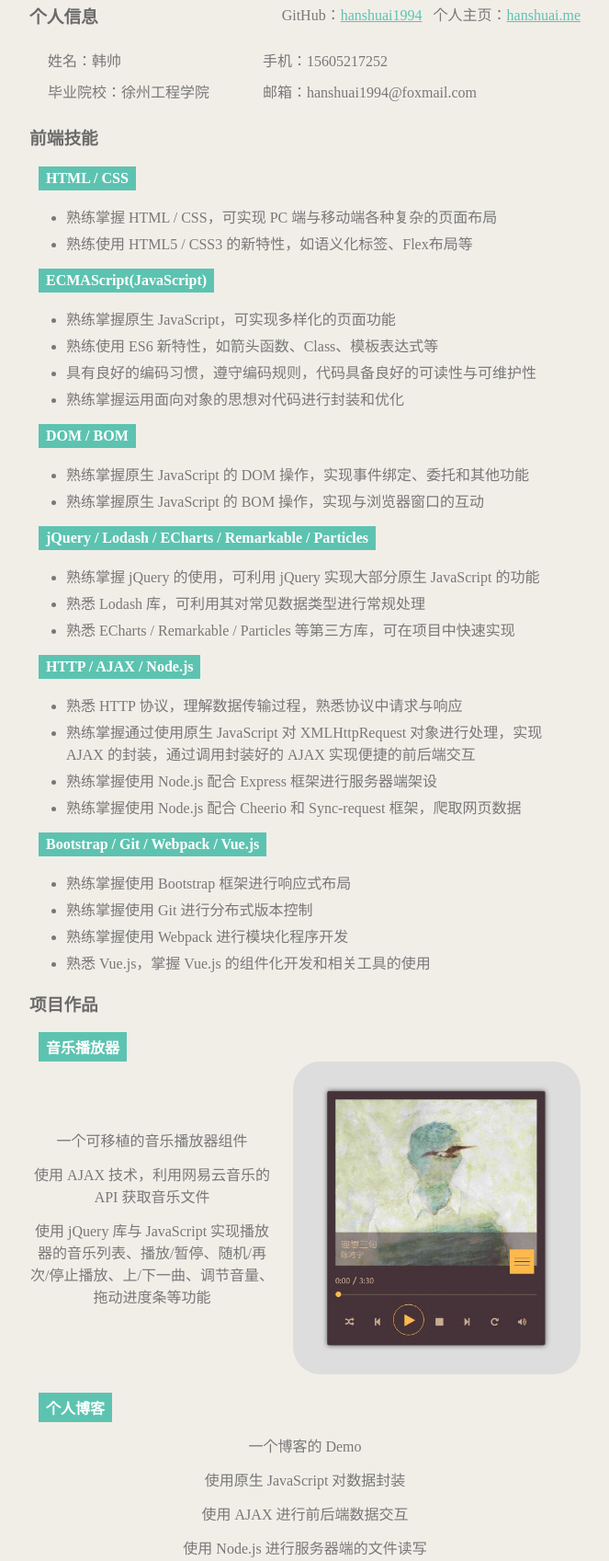
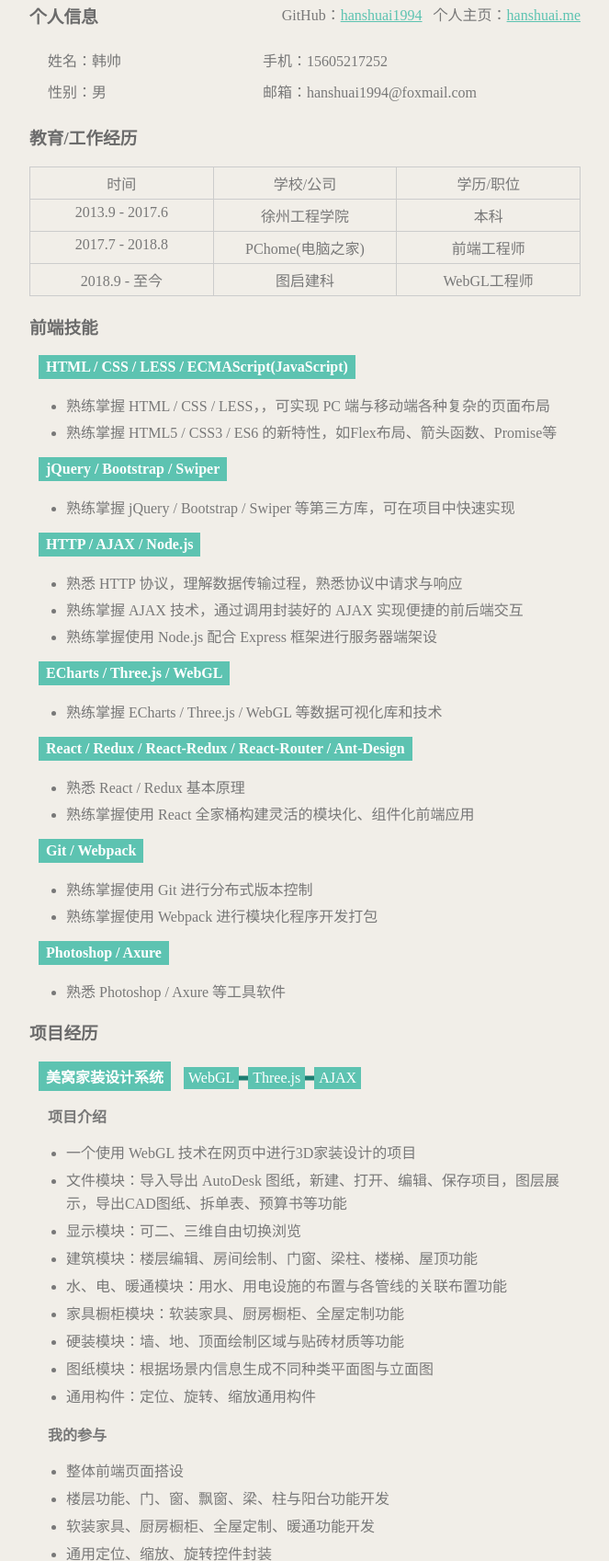
Before and after one commit to hanshuai1994/hanshuai1994.github.io, a plain HTML site: page resume/index.html in a window 1280 px wide. Shown: the part 16-1713 px from the top of the page at 92% size, without its empty margins (308-971 px from the left). Drawn offline with Linux system fonts and the light colour scheme.

Commit message:
更新简历

```diff
--- a/resume/css/resume.css
+++ b/resume/css/resume.css
@@ -27,6 +27,32 @@ a {
 
 .info_article div p:last-child {
     margin-left: 30px;
+}
+
+.career .table {
+    border: 1px solid #ccc;
+    display: flex;
+    flex-direction: column;
+}
+
+/* 行 */
+.career .table > div {
+    display: flex;
+}
+
+.career .table > div:not(:last-child) {
+    border-bottom: 1px solid #ccc;
+}
+
+/* 列 */
+.career .table > div > div {
+    flex: 1;
+    text-align: center;
+    padding: 5px 0;
+}
+
+.career .table > div > div:not(:last-child) {
+    border-right: 1px solid #ccc;
 }
 
 .skill_article li {
@@ -79,7 +105,7 @@ img {
     height: 340px;
     max-width: 100%;
     max-height: 100%;
-    border-radius: 30px;
+    border-radius: 5px;
 }
 
 .banner img {
@@ -105,15 +131,16 @@ img {
     margin-bottom: 20px;
 }
 
-.introduction {
-    display: flex;
-    flex-direction: column;
-    justify-content: center;
+.content li {
+    margin: 5px auto;
+    /* text-indent: 2em; */
+    line-height: 25px;
+    /* text-align: center; */
 }
 
-.introduction-text p {
-    margin: 13px auto;
-    text-align: center;
+h5 {
+    margin: 15px 0 15px 20px;
+    font-size: 16px;
 }
 
 .program_article h4:first-child {
@@ -123,3 +150,41 @@ img {
 .program_article h4 {
     margin-top: 20px;
 }
+
+.keywords {
+    position: relative;
+    display: inline-flex;
+}
+
+.keywords > .line-back {
+    position: absolute;
+    width: calc(100% - 10px);
+    height: 5px;
+    top: 50%;
+    left: 50%;
+    transform: translate(-50%, -50%);
+    background-color: #1D7D71;
+}
+
+.keywords > span {
+    background-color: #5dc3b1;
+    padding: 3px 5px;
+    color: #fff;
+    z-index: 1;
+}
+
+.keywords > span:not(:first-child) {
+    margin-left: 10px;
+}
+
+/* .info {
+    padding-top: 20px;
+}
+
+.program {
+    padding-top: 80px;
+}
+
+#page_3 {
+    margin-top: 100px !important;
+} */
--- a/resume/index.html
+++ b/resume/index.html
@@ -1,5 +1,6 @@
 <!DOCTYPE html>
 <html>
+
 <head>
     <meta charset="utf-8">
     <title>我的个人简历</title>
@@ -7,10 +8,12 @@
     <link rel="stylesheet" href="css/resume.css">
     <base target="_blank">
 </head>
+
 <body>
     <div class="container">
         <div class="info">
-                <p id="myweb">GitHub：<a href="https://github.com/hanshuai1994">hanshuai1994</a>&nbsp;&nbsp;&nbsp;个人主页：<a href="http://hanshuai.me">hanshuai.me</a></p>
+            <p id="myweb">GitHub：<a href="https://github.com/hanshuai1994">hanshuai1994</a>&nbsp;&nbsp;&nbsp;个人主页：<a
+                    href="http://hanshuai1994.github.io">hanshuai.me</a></p>
             <h3>个人信息</h3>
             <article class="info_article">
                 <div class="line-1">
@@ -18,110 +21,141 @@
                     <p>手机：15605217252</p>
                 </div>
                 <div class="line-2">
-                        <p>毕业院校：徐州工程学院</p>
+                    <p>性别：男</p>
                     <p>邮箱：hanshuai1994@foxmail.com</p>
                 </div>
             </article>
         </div>
+        <div class="career">
+            <h3>教育/工作经历</h3>
+            <div class="table">
+                <div class="th">
+                    <div class="td">时间</div>
+                    <div class="td">学校/公司</div>
+                    <div class="td">学历/职位</div>
+                </div>
+                <div class="tr">
+                    <div class="td">2013.9 - 2017.6</div>
+                    <div class="td">徐州工程学院</div>
+                    <div class="td">本科</div>
+                </div>
+                <div class="tr">
+                    <div class="td">2017.7 - 2018.8</div>
+                    <div class="td">PChome(电脑之家)</div>
+                    <div class="td">前端工程师</div>
+                </div>
+                <div class="tr">
+                    <div class="td">2018.9 - 至今</div>
+                    <div class="td">图启建科</div>
+                    <div class="td">WebGL工程师</div>
+                </div>
+            </div>
+        </div>
         <div class="skill">
             <h3>前端技能</h3>
             <article class="skill_article">
-                    <h4>HTML / CSS</h4>
+                <h4>HTML / CSS / LESS / ECMAScript(JavaScript)</h4>
                 <ul>
-                        <li>熟练掌握 HTML / CSS，可实现 PC 端与移动端各种复杂的页面布局</li>
-                        <li>熟练使用 HTML5 / CSS3 的新特性，如语义化标签、Flex布局等</li>
+                    <li>熟练掌握 HTML / CSS / LESS，，可实现 PC 端与移动端各种复杂的页面布局</li>
+                    <li>熟练掌握 HTML5 / CSS3 / ES6 的新特性，如Flex布局、箭头函数、Promise等</li>
                 </ul>
-                    <h4>ECMAScript(JavaScript)</h4>
+                <h4>jQuery / Bootstrap / Swiper </h4>
                 <ul>
-                        <li>熟练掌握原生 JavaScript，可实现多样化的页面功能</li>
-                        <li>熟练使用 ES6 新特性，如箭头函数、Class、模板表达式等</li>
-                        <li>具有良好的编码习惯，遵守编码规则，代码具备良好的可读性与可维护性</li>
-                        <li>熟练掌握运用面向对象的思想对代码进行封装和优化</li>
-                    </ul>
-                    <h4>DOM / BOM</h4>
-                    <ul>
-                        <li>熟练掌握原生 JavaScript 的 DOM 操作，实现事件绑定、委托和其他功能</li>
-                        <li>熟练掌握原生 JavaScript 的 BOM 操作，实现与浏览器窗口的互动</li>
-                    </ul>
-                    <h4>jQuery / Lodash / ECharts / Remarkable / Particles</h4>
-                    <ul>
-                        <li>熟练掌握 jQuery 的使用，可利用 jQuery 实现大部分原生 JavaScript 的功能</li>
-                        <li>熟悉 Lodash 库，可利用其对常见数据类型进行常规处理</li>
-                        <li>熟悉 ECharts / Remarkable / Particles 等第三方库，可在项目中快速实现</li>
+                    <li>熟练掌握 jQuery / Bootstrap / Swiper 等第三方库，可在项目中快速实现</li>
                 </ul>
                 <h4>HTTP / AJAX / Node.js</h4>
                 <ul>
                     <li>熟悉 HTTP 协议，理解数据传输过程，熟悉协议中请求与响应</li>
-                        <li>熟练掌握通过使用原生 JavaScript 对 XMLHttpRequest 对象进行处理，实现 AJAX 的封装，通过调用封装好的 AJAX 实现便捷的前后端交互</li>
+                    <li>熟练掌握 AJAX 技术，通过调用封装好的 AJAX 实现便捷的前后端交互</li>
                     <li>熟练掌握使用 Node.js 配合 Express 框架进行服务器端架设</li>
-                        <li>熟练掌握使用 Node.js 配合 Cheerio 和 Sync-request 框架，爬取网页数据</li>
                 </ul>
-                    <h4>Bootstrap / Git / Webpack / Vue.js </h4>
+                <h4>ECharts / Three.js / WebGL</h4>
                 <ul>
-                        <li>熟练掌握使用 Bootstrap 框架进行响应式布局</li>
+                    <li>熟练掌握 ECharts / Three.js / WebGL 等数据可视化库和技术</li>
+                </ul>
+                <h4>React / Redux / React-Redux / React-Router / Ant-Design</h4>
+                <ul>
+                    <li>熟悉 React / Redux 基本原理</li>
+                    <li>熟练掌握使用 React 全家桶构建灵活的模块化、组件化前端应用</li>
+                </ul>
+                <h4>Git / Webpack</h4>
+                <ul>
                     <li>熟练掌握使用 Git 进行分布式版本控制</li>
-                        <li>熟练掌握使用 Webpack 进行模块化程序开发</li>
-                        <li>熟悉 Vue.js，掌握 Vue.js 的组件化开发和相关工具的使用</li>
+                    <li>熟练掌握使用 Webpack 进行模块化程序开发打包</li>
+                </ul>
+                <h4>Photoshop / Axure</h4>
+                <ul>
+                    <li>熟悉 Photoshop / Axure 等工具软件</li>
                 </ul>
             </article>
         </div>
         <div class="program">
-                <h3>项目作品</h3>
+            <h3>项目经历</h3>
             <article class="program_article">
-                    <h4>音乐播放器</h4>
-                    <div class="music_player">
+                <h4>美窝家装设计系统</h4>
+                <div class="keywords">
+                    <span>WebGL</span>
+                    <span>Three.js</span>
+                    <span>AJAX</span>
+                    <div class="line-back"></div>
+                </div>
+                <div class="meiwo">
                     <div class="introduction">
-                            <div class="introduction-text">
-                                <p>一个可移植的音乐播放器组件</p>
-                                <p>使用 AJAX 技术，利用网易云音乐的 API 获取音乐文件</p>
-                                <p>使用 jQuery 库与 JavaScript 实现播放器的音乐列表、播放/暂停、随机/再次/停止播放、上/下一曲、调节音量、拖动进度条等功能</p>
+                        <h5 class="title">项目介绍</h5>
+                        <ul class="content">
+                            <li>一个使用 WebGL 技术在网页中进行3D家装设计的项目</li>
+                            <li>文件模块：导入导出 AutoDesk 图纸，新建、打开、编辑、保存项目，图层展示，导出CAD图纸、拆单表、预算书等功能</li>
+                            <li>显示模块：可二、三维自由切换浏览</li>
+                            <li>建筑模块：楼层编辑、房间绘制、门窗、梁柱、楼梯、屋顶功能</li>
+                            <li>水、电、暖通模块：用水、用电设施的布置与各管线的关联布置功能</li>
+                            <li>家具橱柜模块：软装家具、厨房橱柜、全屋定制功能</li>
+                            <li>硬装模块：墙、地、顶面绘制区域与贴砖材质等功能</li>
+                            <li>图纸模块：根据场景内信息生成不同种类平面图与立面图</li>
+                            <li>通用构件：定位、旋转、缩放通用构件</li>
+                        </ul>
+                    </div>
+                    <div class="participate">
+                        <h5 class="title">我的参与</h5>
+                        <ul class="content">
+                            <li>整体前端页面搭设</li>
+                            <li>楼层功能、门、窗、飘窗、梁、柱与阳台功能开发</li>
+                            <li>软装家具、厨房橱柜、全屋定制、暖通功能开发</li>
+                            <li>通用定位、缩放、旋转控件封装</li>
+                            <li>CAD平面图纸生成</li>
+                        </ul>
+                        <img src="./img/meiwo.png" alt="">
                     </div>
                 </div>
-                        <img src="img/music_player.jpg" alt="">
+                <h4 id="page_3">深圳住建局楼宇运维可视化系统</h4>
+                <div class="keywords">
+                    <span>WebGL</span>
+                    <span>Three.js</span>
+                    <span>AJAX</span>
+                    <span>Echarts</span>
+                    <div class="line-back"></div>
                 </div>
-                    <h4>个人博客</h4>
-                    <div class="personal_blog">
+                <div class="buildManagement">
                     <div class="introduction">
-                            <div class="introduction-text">
-                                <p>一个博客的 Demo</p>
-                                <p>使用原生 JavaScript 对数据封装</p>
-                                <p>使用 AJAX 进行前后端数据交互</p>
-                                <p>使用 Node.js 进行服务器端的文件读写</p>
-                                <p>实现了向服务器的数据库添加博客与评论，并即时反馈在页面的功能</p>
+                        <h5 class="title">项目介绍</h5>
+                        <ul class="content">
+                            <li>一个使用 WebGL 技术完成的3D楼宇运维可视化系统的网页项目</li>
+                            <li>建筑模型在网页上以三维场景进行浏览，可切换楼栋、楼层显示与漫游，可导航至单个房间，可半透明建筑实现各管线系统的强调显示</li>
+                            <li>通过外部接口获取各种传感器信息，在页面中进行数据可视化</li>
+                            <li>通过外部接口获取各机电设备的状态与控制机电设备</li>
+                            <li>可查看与编辑保存在数据库中的运维信息</li>
+                        </ul>
+                        <img src="./img/buildManagement.png" alt="">
                     </div>
+                    <div class="participate">
+                        <h5 class="title">我的参与</h5>
+                        <ul class="content">
+                            <li>独立完成所有前端功能的开发</li>
+                        </ul>
                     </div>
-                        <div class="blog_img">
-                            <img src="img/blog_index.jpg" alt="">
-                            <img src="img/blog_detail.jpg" alt="">
-                        </div>
-                    </div>
-                    <h4 class="page_3">气温预报</h4>
-                    <div class="weather_forecast">
-                        <div class="introduction">
-                            <div class="introduction-text">
-                                <p>一个即时变动的气温预报图表</p>
-                                <p>使用 AJAX 技术，利用和风天气的 API 获取天气数据</p>
-                                <p>使用原生 JavaScript 对数据加工</p>
-                                <p>使用 echarts 库进行数据可视化渲染</p>
-                            </div>
-                        </div>
-                        <img src="img/weather_forecast.jpg" alt="">
-                    </div>
-                    <h4>待办事项</h4>
-                    <div class="todo">
-                        <div class="introduction">
-                            <div class="introduction-text">
-                                <p>一个待办事项单页</p>
-                                <p>使用 Vue.js 与 Bootstrap 实现</p>
-                                <p>可以从本地 localStorage 获取数据, 并将数据动态显示在页面</p>
-                                <p>实现了添加与删除事件、标记完成事件、修改事件</p>
-                                <p>使用 hash 值动态显示全部事件、已完成事件、未完成事件</p>
-                            </div>
-                        </div>
-                        <img src="img/todo.jpg" alt="">
                 </div>
             </article>
         </div>
     </div>
 </body>
+
 </html>
```
Also changed, not shown: resume/img/buildManagement.png (added), resume/img/meiwo.png (added). Lines whose indentation alone changed are shown as unchanged.
